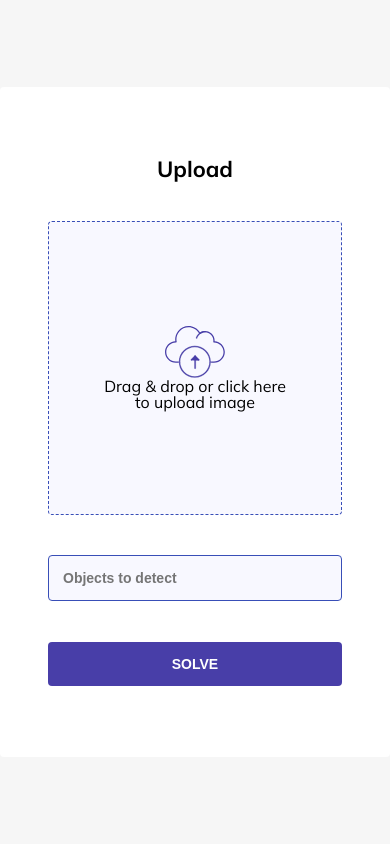
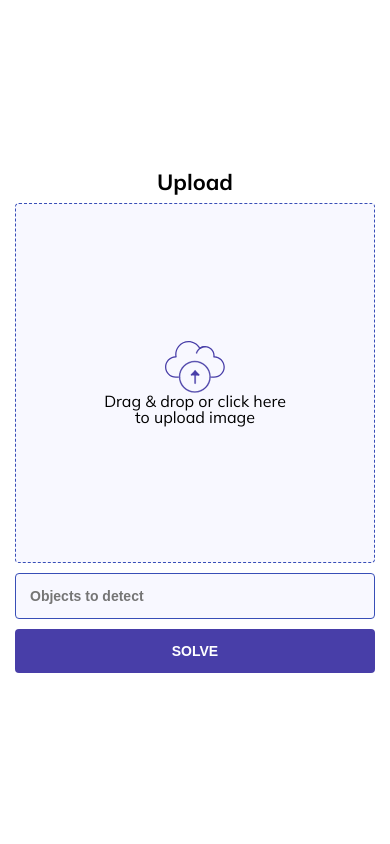
Before and after one commit to rakhmanov-aybulat/arlekino, a Django app: page / in a window 390 px wide. Run offline with Django 5.2, Linux system fonts and the light colour scheme.

Commit message:
feat: enhance website adaptability

```diff
--- a/captcha_solver_app/static/captcha_solver_app/style.css
+++ b/captcha_solver_app/static/captcha_solver_app/style.css
@@ -36,9 +36,19 @@ button{
     justify-content: space-evenly;
     background-color: #FFFFFF;
     width: 540px;
-	height: 670px;
+    min-width: 320px;
+    max-height: 670px;
+    gap: 10px;
     padding: 30px 48px;
     border-radius: 4px;
+}
+@media (max-width: 540px) {
+    .captcha-solver {
+        padding: 15px 15px;
+    }
+    .wrapper {
+        background-color: #FFFFFF;
+    }
 }
 .captcha-solver__title {
     font-size: 22px;
```
Lines whose indentation alone changed are shown as unchanged.
